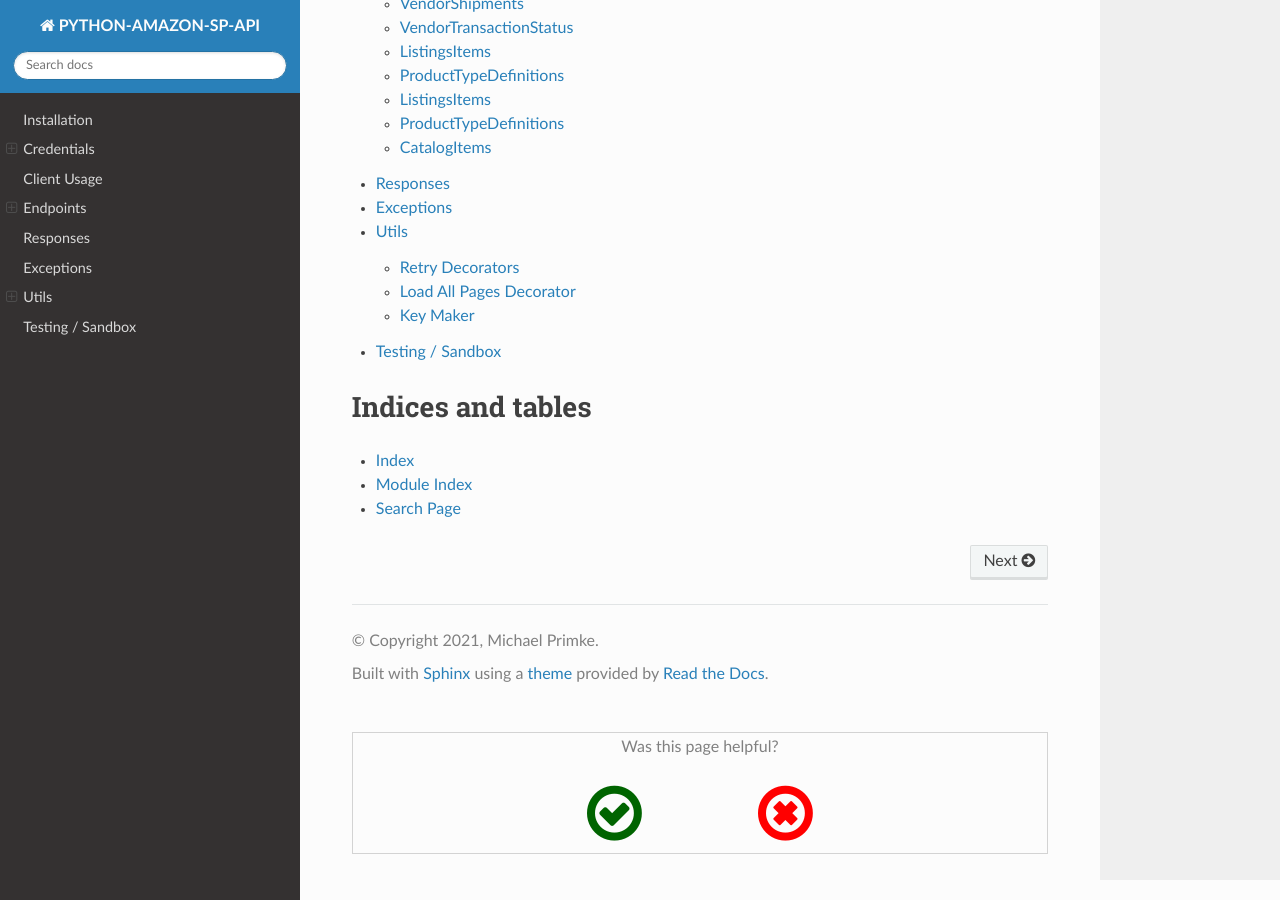
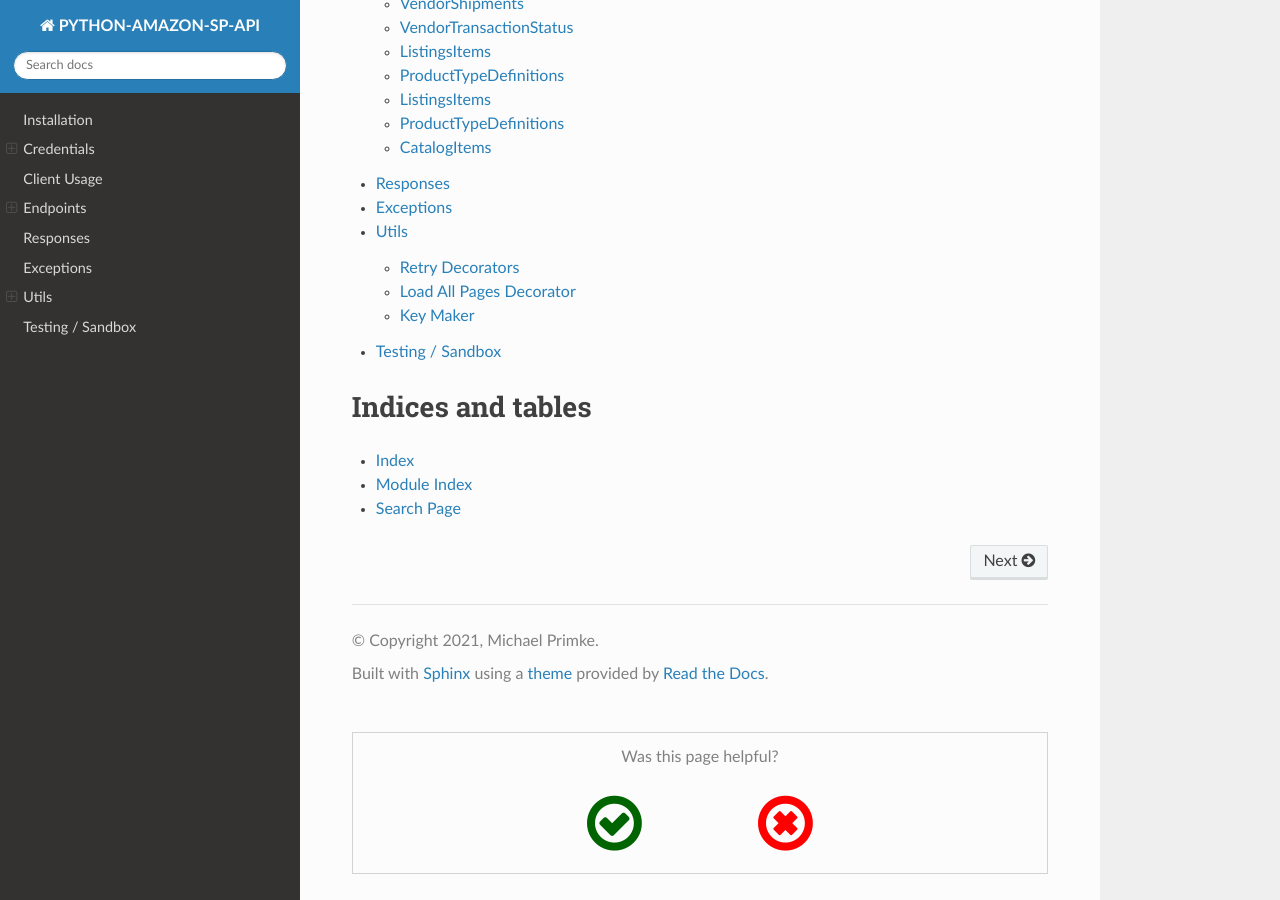
Before and after one commit to saleweaver/sp-api-docs, a Sphinx documentation site: the page built from docs/index.rst, in a window 1280 px wide and 900 px high, scrolled down 1153 px. Built offline with Sphinx 7.4.7 and the Read the Docs theme 2.0.0, drawn with Linux system fonts in a browser that asks for light colours; comment, search, counter and statistics services are not loaded.

```diff
--- a/docs/_templates/footer.html
+++ b/docs/_templates/footer.html
@@ -8,7 +8,7 @@
     }
 </style>
 <div id="helpful-widget"
-     style="margin-top: 3em; display: flex; padding: 5px;border: 1px solid lightgray; justify-content: center; align-items: center; flex-direction: column;">
+     style="margin-top: 3em; display: flex; padding: 15px 5px;border: 1px solid lightgray; justify-content: center; align-items: center; flex-direction: column;">
     <span>Was this page helpful?</span>
     <div style="display: flex; justify-content: space-around; width: 50%; align-items: center; font-size: 4em; margin-top: 1.5rem;">
         <span data-helpful="true" class="helpful-btn fa fa-check-circle-o"
```
